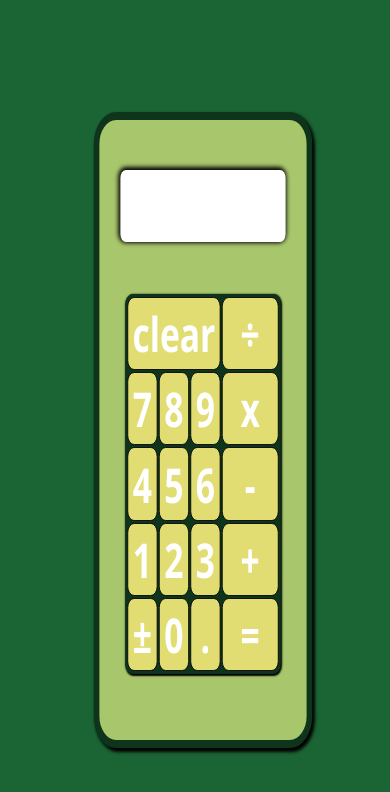
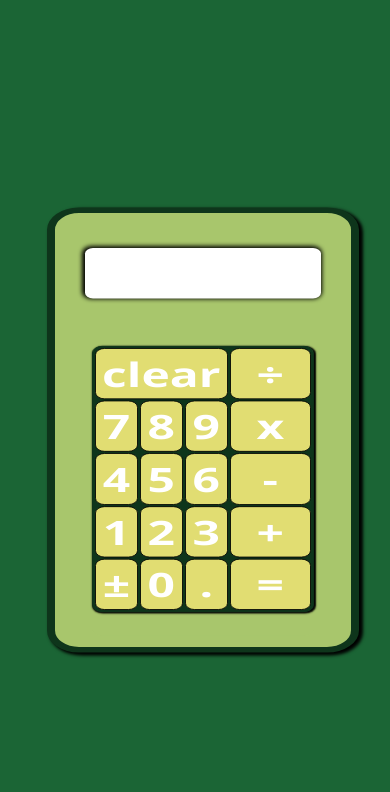
Before and after one commit to danjhkim/calcapp, a React (Create React App) app: page / in a window 390 px wide. Shown: the top 792 px of the page. Built offline with nearby package versions, Linux system fonts and the light colour scheme.

Commit message:
calc final

```diff
--- a/src/styles/global.css
+++ b/src/styles/global.css
@@ -155,20 +155,18 @@ td:active {
 }
 
 @media screen and (max-width: 580px) {
+	.calcbody {
+		transform: scaleY(0.85);
+	}
 	.openrand {
 		width: 100%;
 		align-self: center;
-	}
-
-	.calcbody {
-		transform: scale(0.8);
 	}
 }
 
 @media screen and (max-width: 500px) {
 	.calcbody {
-		transform: scaleY(0.85);
-		transform: scalex(0.9);
+		transform: scaleY(0.9);
 	}
 
 	.calcscreen {
@@ -179,7 +177,6 @@ td:active {
 @media screen and (max-width: 490px) {
 	.calcbody {
 		transform: scaleY(0.75);
-		transform: scalex(0.8);
 	}
 	.pad {
 		width: 75%;
@@ -193,8 +190,11 @@ td:active {
 
 @media screen and (max-width: 400px) {
 	.calcbody {
-		transform: scaleY(0.65);
-		transform: scalex(0.7);
+		transform: scaleY(0.7);
+	}
+
+	.pad {
+		margin: 1rem;
 	}
 
 	body {
@@ -218,18 +218,8 @@ td:active {
 }
 
 @media screen and (max-width: 365px) {
-	.calcscreen {
-		height: 1.8em;
-	}
-
 	.calcbody {
-		transform: scaleY(0.5);
-		transform: scalex(0.6);
-	}
-	td {
-		font-size: 2rem;
-		padding: 0.7rem;
-		box-sizing: border-box;
+		transform: scaleY(0.6);
 	}
 }
 
@@ -239,21 +229,24 @@ td:active {
 	}
 
 	.calcbody {
-		transform: scaleY(0.6);
-		transform: scalex(0.7);
+		transform: scaleY(0.5);
+	}
+	.autoscale {
+		display: inline-block;
+		padding: 12px 15px;
+		position: absolute;
+		right: 0%;
+		top: 19%;
+		-webkit-transform-origin: right;
+		transform-origin: right;
 	}
 }
 
 @media screen and (max-width: 340px) {
 	.calcbody {
-		height: 100%;
+		transform: scaleY(0.6);
 	}
-
-	.calcscreen {
-		height: 1.5em;
-	}
-	.autoscale {
-		padding: 0 8px;
-		padding-top: 8px;
+	td {
+		font-size: 2.8rem;
 	}
 }
```
